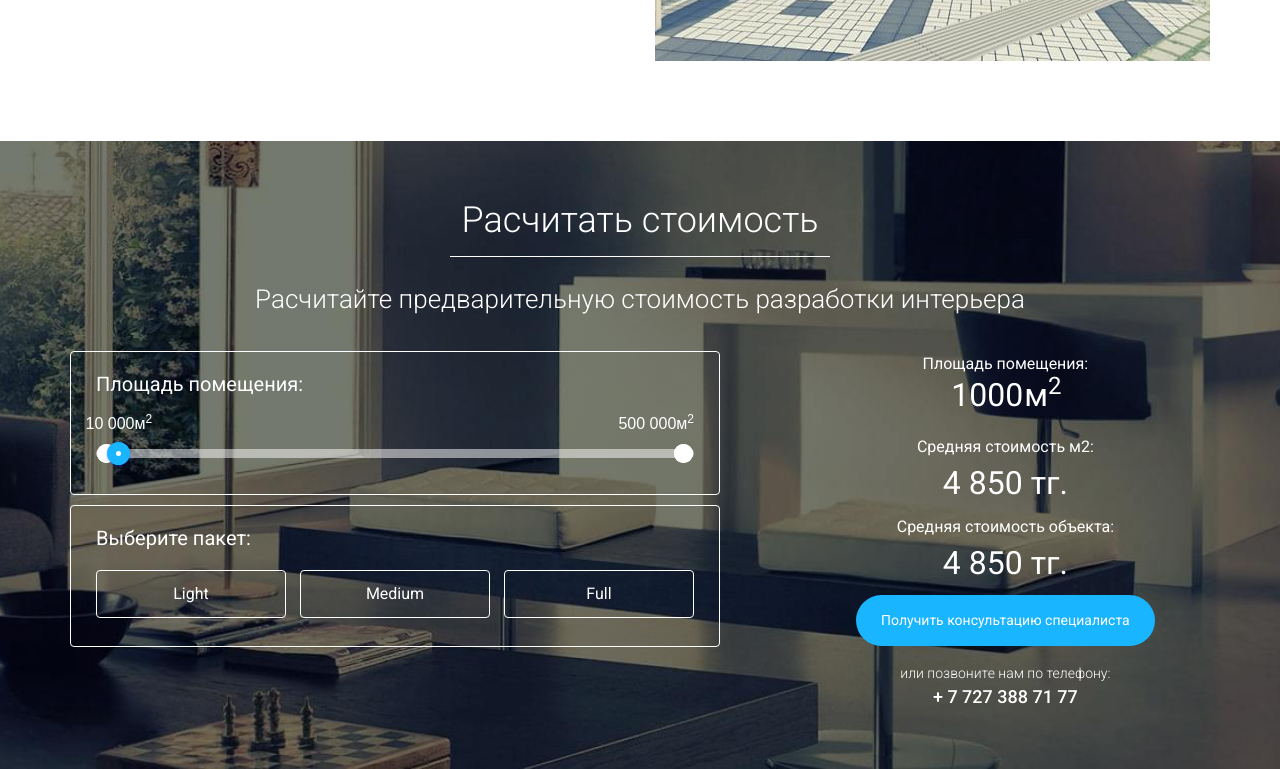
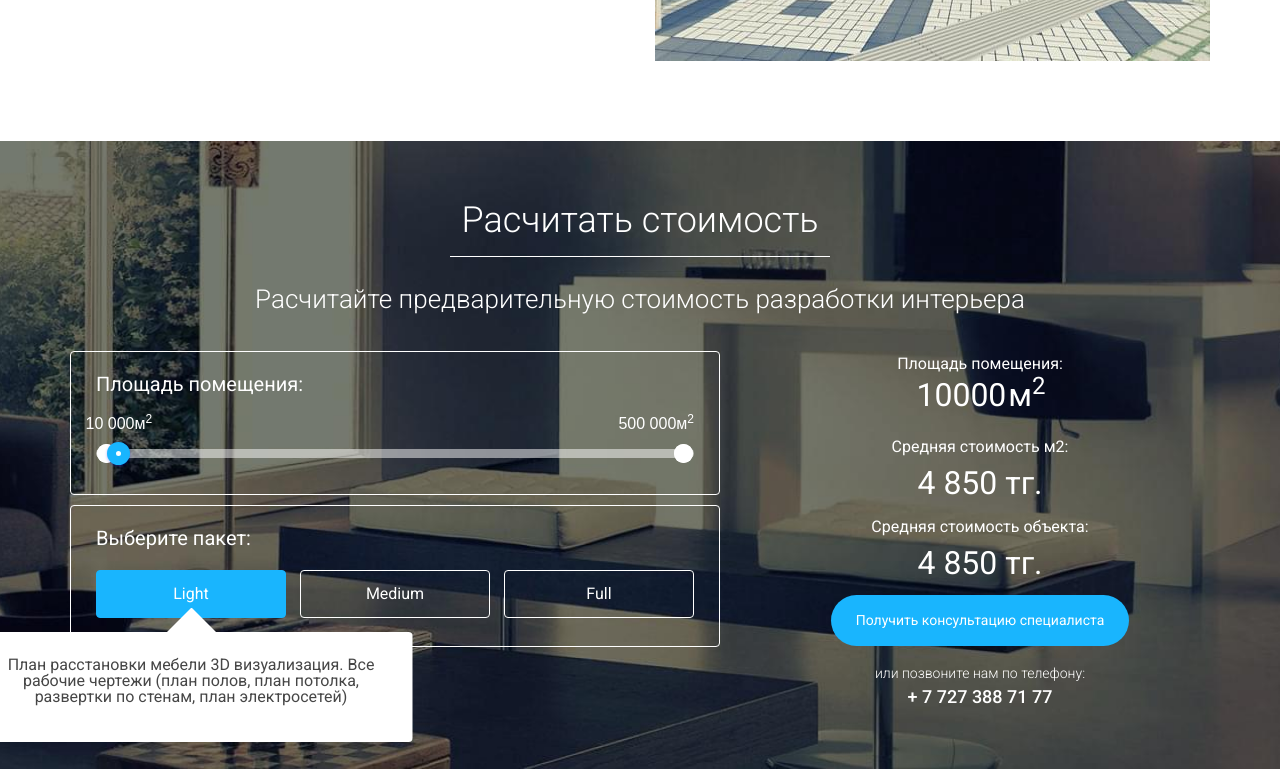
Before and after one commit to mgeorgievsky/23Degree, a website: page app/index.html in a window 1280 px wide. Shown: the part 1796-2565 px from the top of the page. Drawn offline with nearby package versions, Linux system fonts and the light colour scheme.

Commit message:
calculator almost finished

```diff
--- a/app/index.html
+++ b/app/index.html
@@ -118,21 +118,36 @@
 						<div class="calculator__controls-package">
 							<div class="calculator__controls-package-title">Выберите пакет:</div>
 							<div class="calculator__controls-package-buttons">
-								<div class="button calculator__controls-package-button">Light</div>
-								<div class="button calculator__controls-package-button">Medium</div>
-								<div class="button calculator__controls-package-button">Full</div>
+								<div class="button calculator__controls-package-button button calculator__controls-package-button--active">
+									Light
+									<div class="calculator__controls-package-button-description">План расстановки мебели 3D визуализация. Все рабочие чертежи (план полов, план потолка, развертки по стенам, план электросетей)</div>
+								</div>
+								<div class="button calculator__controls-package-button">
+									Medium
+									<div class="calculator__controls-package-button-description">План расстановки мебели 3D визуализация. Все рабочие чертежи (план полов, план потолка, развертки по стенам, план электросетей)</div>
+								</div>
+								<div class="button calculator__controls-package-button">
+									Full
+									<div class="calculator__controls-package-button-description">План расстановки мебели 3D визуализация. Все рабочие чертежи (план полов, план потолка, развертки по стенам, план электросетей)</div>
 								</div>
 							</div>
 						</div>
+					</div>
+
+					<div class="calculator__result-wrapper">
 						<div class="calculator__result">
 							<label for="area-input" class="calculator__result-area-label">Площадь помещения:</label>
-						<div class="calculator__result-area-wrapper"><input type="text" name="area-input" id="area-input" class="calculator__result-area-input"><span>м<sup>2</sup></span></div>
+							<div class="calculator__result-area-wrapper">
+								<input type="text" name="area-input" id="area-input" class="calculator__result-area-input"><span> м<sup>2</sup></span>
+								<div class="calculator__result-area-input-buffer" id="area-input-buffer"></div>
+							</div>
 							<div class="calculator__result-meterprice-label">Средняя стоимость м2:</div>
 							<div class="calculator__result-meterprice">4 850 тг.</div>
 							<div class="calculator__result-totalprice-label">Средняя стоимость объекта:</div>
 							<div class="calculator__result-totalprice">4 850 тг.</div>
 							<input type="submit" value="Получить консультацию специалиста" class="button calculator__result-button">
 							<div class="calculator__result-phone">или позвоните нам по телефону: <span>+ 7 727 388 71 77</span></div>
+						</div>
 					</div>
 				</form>
 			</div>
--- a/app/js/main.js
+++ b/app/js/main.js
@@ -14,6 +14,7 @@ document.addEventListener("DOMContentLoaded", function() {
     let min = 100
     let max = 500000
     const $input = $("#area-input");
+    const $buffer = $('#area-input-buffer');
 
     $(".js-range-slider").ionRangeSlider({
         skin: "round",
@@ -28,6 +29,9 @@ document.addEventListener("DOMContentLoaded", function() {
         },
         onChange: function(data) {
             $input.prop("value", data.from);
+
+            $buffer.text($input.val());
+            $input.width($buffer.width());
         }
     });
 
@@ -48,4 +52,12 @@ document.addEventListener("DOMContentLoaded", function() {
         });
     });
 
+    $buffer.text($input.val());
+    $input.width($buffer.width());
+
+    $input.on('input', function() {
+        $buffer.text($input.val());
+        $input.width($buffer.width());
+    });
+
 });
--- a/app/scss/main.scss
+++ b/app/scss/main.scss
@@ -398,6 +398,7 @@
         justify-content: space-between;
     }
     &__controls-package-button {
+        position: relative;
         display: block;
         max-width: 190px;
         width: 100%;
@@ -409,15 +410,52 @@
         line-height: 16px;
         padding: 15px;
         cursor: pointer;
+        &-description {
+            position: absolute;
+            background-color: $white;
+            color: $color-text1;
+            width: 443px;
+            height: 110px;
+            padding: 25px 30px 20px 30px;
+            bottom: -125px;
+            left: 50%;
+            transform: translateX(-50%);
+            display: none;
+            border-radius: 4px;
+            &::before {
+                content: "";
+                position: absolute;
+                top: -48px;
+                left: 50%;
+                transform: translateX(-50%);
+                width: 49px;
+                height: 24px;
+                border: 24px solid transparent;
+                border-bottom: 24px solid $white;
+            }
+        }
         &:hover {
             background-color: transparent;
             color: $color-accent;
             border-color: $color-accent;
         }
+        &--active, &--active:hover {
+            background-color: $color-accent;
+            border-color: $color-accent;
+            color: $white;
+        }
+        &--active &-description {
+            display: block;
+        }
     }
+
 
     &__result {
         text-align: center;
+        &-wrapper {
+            max-width: 460px;
+            width: 100%;
+        }
     }
     &__result-area-label, &__result-meterprice-label, &__result-totalprice-label {
         font-size: 16px;
@@ -429,13 +467,20 @@
         align-items: center;
     }
     &__result-area-input {
-        min-width: 75px;
-        width: 0%;
+        width: 20px;
+        min-width: 20px;
         display: inline;
         background: none;
         border: none;
         color: $white;
         text-align: center;
+    }
+    &__result-area-input-buffer{
+        position: absolute;
+        top: -1000px;
+        left: -1000px;
+        visibility: hidden;
+        white-space: nowrap;
     }
     &__result-meterprice, &__result-totalprice, &__result-area-wrapper {
         font-size: 32px;
```
Also changed, not shown: app/css/main.min.css, app/js/main.min.js. Lines whose indentation alone changed are shown as unchanged.
